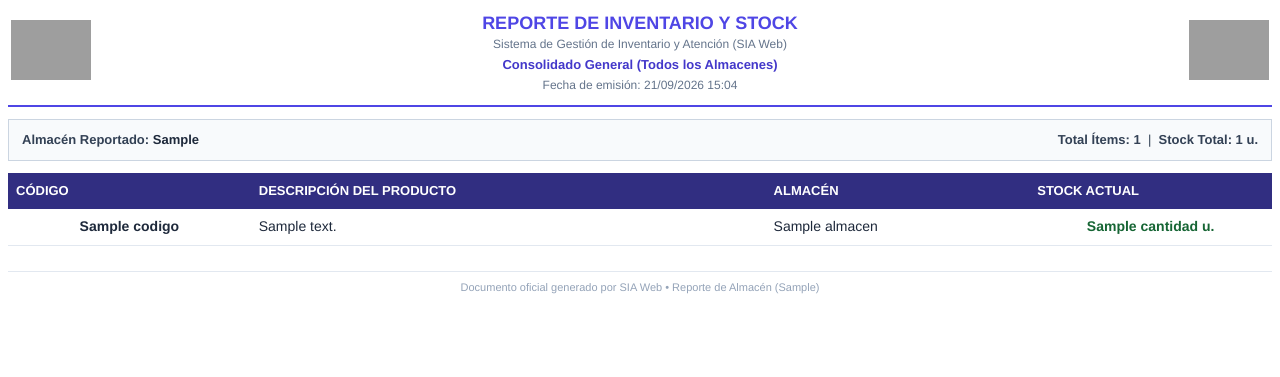
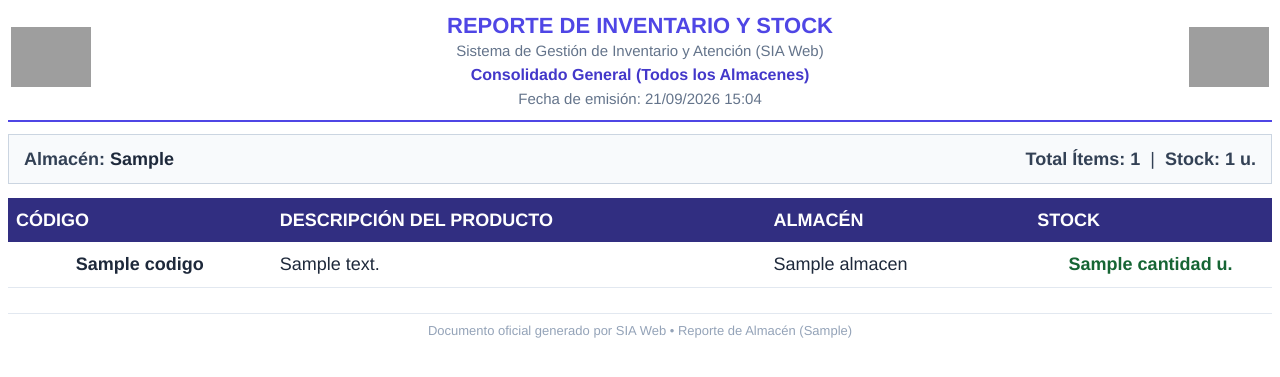
Before and after one commit to jcabritalinares-alt/sia, a Django app: template templates/reportes/inventario_pdf.html in a window 1280 px wide. Shown: the top 377 px of the page. Run offline with Django 5.2, Linux system fonts and the light colour scheme; the template is opened without the code that fills it: most values are stand-ins (such as "Sample title", 1, 10 or a date in 2020); grey boxes are pictures that could not be loaded.

Commit message:
ACTUALIZACION

```diff
--- a/templates/reportes/inventario_pdf.html
+++ b/templates/reportes/inventario_pdf.html
@@ -11,8 +11,8 @@
         body {
             font-family: Helvetica, Arial, sans-serif;
             color: #1e293b;
-            font-size: 14px;
-            line-height: 1.4;
+            font-size: 18px;
+            line-height: 1.35;
         }
         .header-table {
             width: 100%;
@@ -24,13 +24,13 @@
             max-height: 60px;
         }
         .title {
-            font-size: 18px;
+            font-size: 22px;
             font-weight: bold;
             color: #4f46e5;
             text-align: center;
         }
         .subtitle {
-            font-size: 12px;
+            font-size: 15px;
             color: #64748b;
             text-align: center;
         }
@@ -38,11 +38,11 @@
             width: 100%;
             background-color: #f8fafc;
             border: 1px solid #cbd5e1;
-            margin-bottom: 12px;
-            padding: 8px 10px;
+            margin-bottom: 14px;
+            padding: 9px 12px;
         }
         .info-bar td {
-            font-size: 13px;
+            font-size: 18px;
             color: #334155;
         }
         .table-inventario {
@@ -54,24 +54,24 @@
             background-color: #312e81;
             color: #ffffff;
             font-weight: bold;
-            padding: 9px 8px;
+            padding: 10px 8px;
             text-align: left;
-            font-size: 13px;
+            font-size: 18px;
             text-transform: uppercase;
         }
         .table-inventario td {
-            padding: 8px 8px;
+            padding: 10px 8px;
             border-bottom: 1px solid #e2e8f0;
-            font-size: 14px;
+            font-size: 18px;
         }
         .text-center { text-align: center; }
         .text-right { text-align: right; }
-        .stock-normal { color: #166534; font-weight: bold; font-size: 14px; }
-        .stock-critico { color: #991b1b; font-weight: bold; font-size: 14px; }
+        .stock-normal { color: #166534; font-weight: bold; font-size: 18px; }
+        .stock-critico { color: #991b1b; font-weight: bold; font-size: 18px; }
         .footer {
             margin-top: 25px;
             text-align: center;
-            font-size: 11px;
+            font-size: 13px;
             color: #94a3b8;
             border-top: 1px solid #e2e8f0;
             padding-top: 8px;
@@ -88,7 +88,7 @@
             <td width="300" align="center">
                 <div class="title">REPORTE DE INVENTARIO Y STOCK</div>
                 <div class="subtitle">Sistema de Gestión de Inventario y Atención (SIA Web)</div>
-                <div class="subtitle" style="margin-top: 3px; font-weight: bold; color: #4338ca; font-size: 13px;">
+                <div class="subtitle" style="margin-top: 3px; font-weight: bold; color: #4338ca; font-size: 16px;">
                     {% if es_filtrado %}
                         Ubicación: {{ almacen_seleccionado }}
                     {% else %}
@@ -106,11 +106,11 @@
     <table class="info-bar">
         <tr>
             <td width="55%">
-                <strong>Almacén Reportado:</strong> <span style="color: #1e293b; font-weight: bold;">{{ almacen_seleccionado|default:"Todos los Almacenes" }}</span>
+                <strong>Almacén:</strong> <span style="color: #1e293b; font-weight: bold;">{{ almacen_seleccionado|default:"Todos los Almacenes" }}</span>
             </td>
             <td width="45%" class="text-right">
                 <strong>Total Ítems:</strong> <strong>{{ total_productos }}</strong> &nbsp;|&nbsp;
-                <strong>Stock Total:</strong> <strong>{{ total_unidades }} u.</strong>
+                <strong>Stock:</strong> <strong>{{ total_unidades }} u.</strong>
             </td>
         </tr>
     </table>
@@ -118,10 +118,10 @@
     <table class="table-inventario">
         <thead>
             <tr>
-                <th width="100" class="text-center">Código</th>
-                <th width="230">Descripción del Producto</th>
+                <th width="110" class="text-center">Código</th>
+                <th width="220">Descripción del Producto</th>
                 <th width="110">Almacén</th>
-                <th width="100" class="text-center">Stock Actual</th>
+                <th width="100" class="text-center">Stock</th>
             </tr>
         </thead>
         <tbody>
@@ -140,7 +140,7 @@
             </tr>
             {% empty %}
             <tr>
-                <td colspan="4" class="text-center" style="padding: 18px; color: #64748b; font-size: 14px;">
+                <td colspan="4" class="text-center" style="padding: 18px; color: #64748b; font-size: 18px;">
                     {% if es_filtrado %}
                         No hay productos registrados actualmente en el almacén <strong>{{ almacen_seleccionado }}</strong>.
                     {% else %}
```
